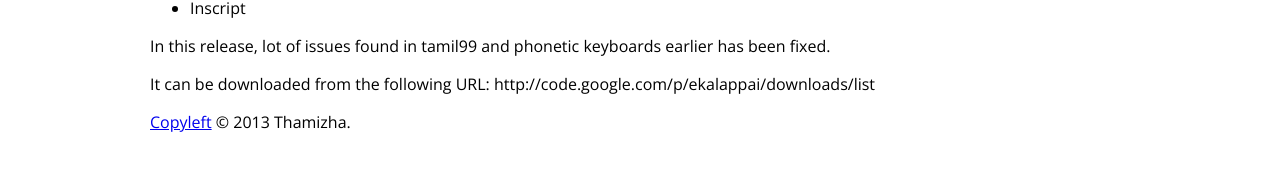
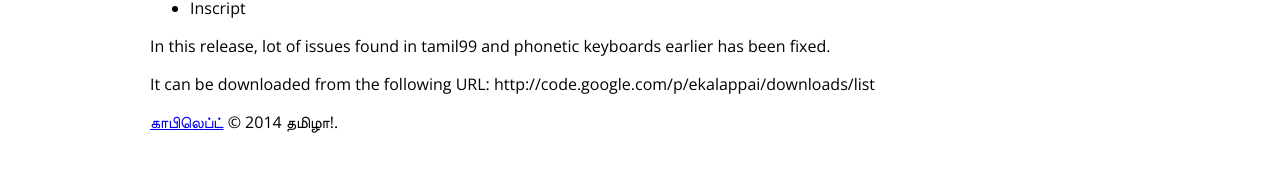
Before and after one commit to thamizha/thamizha.github.io, a Jekyll site: the page built from _posts/2010-09-10-ekalappai-v3-beta3.md, in a window 1280 px wide. Shown: the part 475-647 px from the top of the page. Built offline with Jekyll 4.4.1, drawn with Linux system fonts in a browser that asks for light colours.

Commit message:
தலைப்பும் அடிக்குறிப்பும் தமிழில்
காபிலெப்ட்</a> &copy; 2014 தமிழா!.</p>

```diff
--- a/_layouts/post.html
+++ b/_layouts/post.html
@@ -18,7 +18,7 @@
       <div class="top-bar clearfix">
         <div class="wrapper">
           <div class="logo">
-            <a href="/"><img src="/assets/images/thamizha_logo.png" alt="ThamiZha! | Powering Tamil Softwares" /></a>
+            <a href="/"><img src="/assets/images/thamizha_logo.png" alt="தமிழா!-ThamiZha! | Powering Tamil Softwares" /></a>
           </div><!-- .logo -->
 
           <nav class="nav">
@@ -55,7 +55,7 @@
     </div><!-- .content -->
 
     <footer class="footer">
-      <p><a href="https://github.com/thamizha/thamizha.github.com#license">Copyleft</a> &copy; 2013 Thamizha.</p>
+      <p><a href="https://github.com/thamizha/thamizha.github.com#license">காபிலெப்ட்</a> &copy; 2014 தமிழா!.</p>
     </footer>
 
     <!--
```
